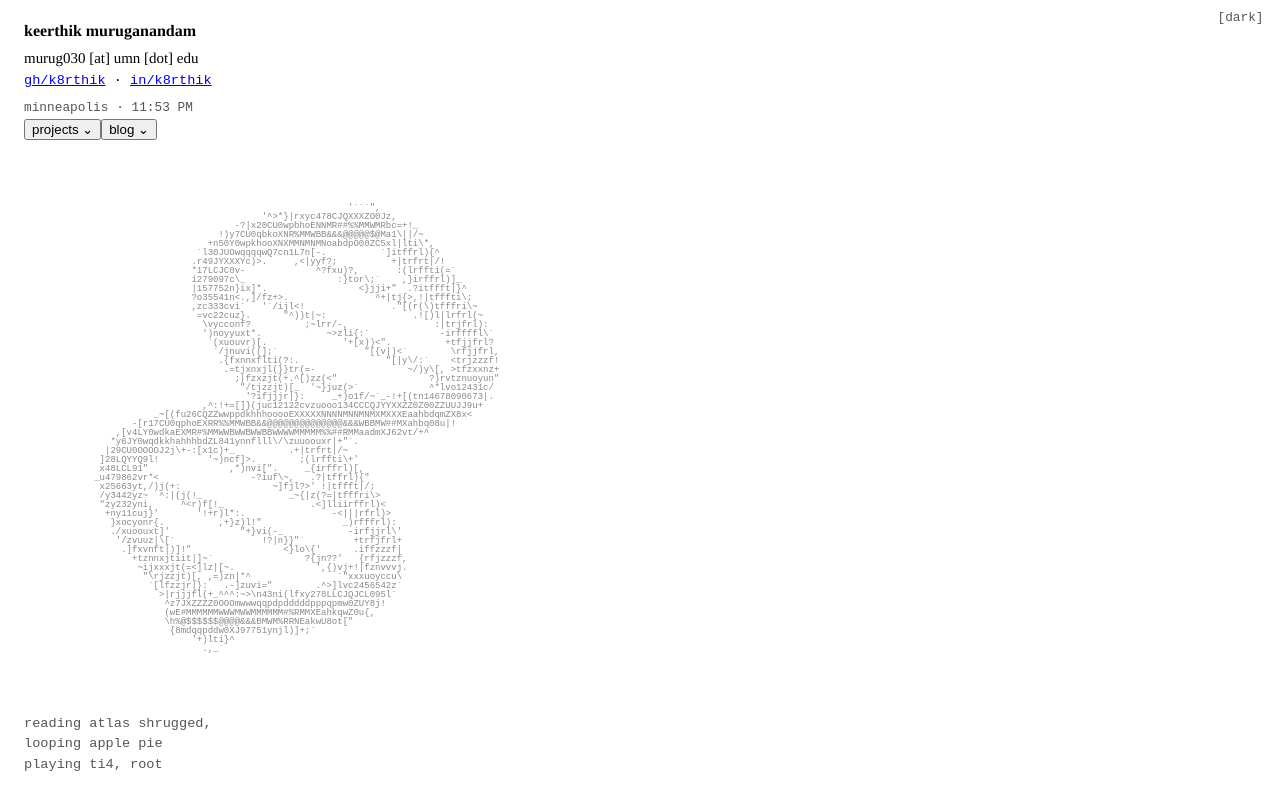
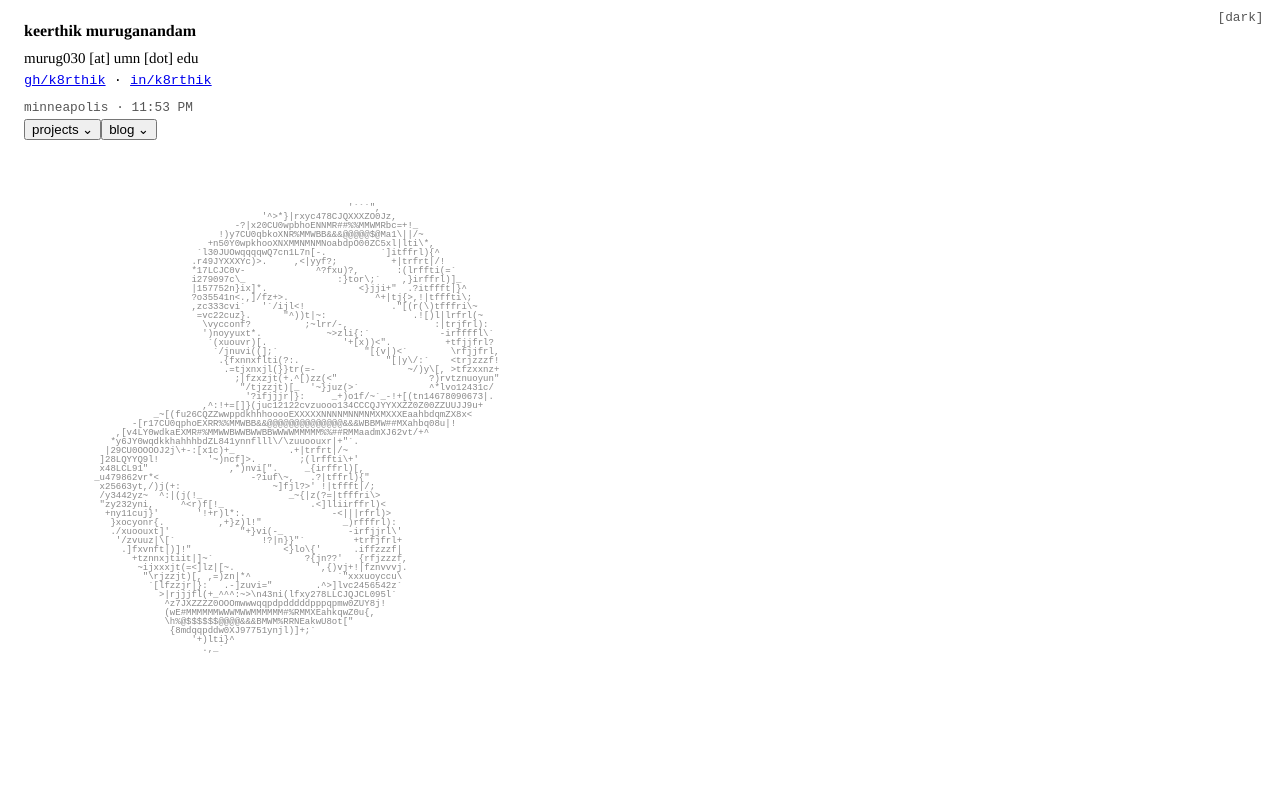
Before and after one commit to k8rthik/krthkmgndm.github.io, a Next.js app: page / in a window 1280 px wide. Shown: the top 810 px of the page. Built offline with nearby package versions, Linux system fonts and the light colour scheme; no server answers.

Commit message:
fix: kill helix vertical scrollbar; disable status line for now
overflow-x:auto alone computes overflow-y to auto, so fractional line
heights in the 9px pre showed a scrollbar with always-visible scrollbars.

```diff
--- a/app/globals.css
+++ b/app/globals.css
@@ -182,10 +182,13 @@ h1, h2, h3 { margin-bottom: 0.25em; }
   color: var(--muted);
 }
 
-/* helix — keep it as visible ascii decoration, low-key */
+/* helix — keep it as visible ascii decoration, low-key.
+   overflow-y stays hidden: with only overflow-x set it computes to auto,
+   and fractional line heights in the 9px pre summon a vertical scrollbar. */
 .helix {
   margin: 1.5em 0;
   overflow-x: auto;
+  overflow-y: hidden;
 }
 
 .helix__pre {
--- a/components/Accordion.jsx
+++ b/components/Accordion.jsx
@@ -61,11 +61,13 @@ export default function Accordion({ projectsSlot, postsSlot }) {
 
       <AsciiBioArt />
 
+      {/* status line disabled for now
       <ul className="now" aria-label="status">
         <li>reading atlas shrugged,</li>
         <li>looping apple pie</li>
         <li>playing ti4, root</li>
       </ul>
+      */}
     </div>
   );
 }
```
